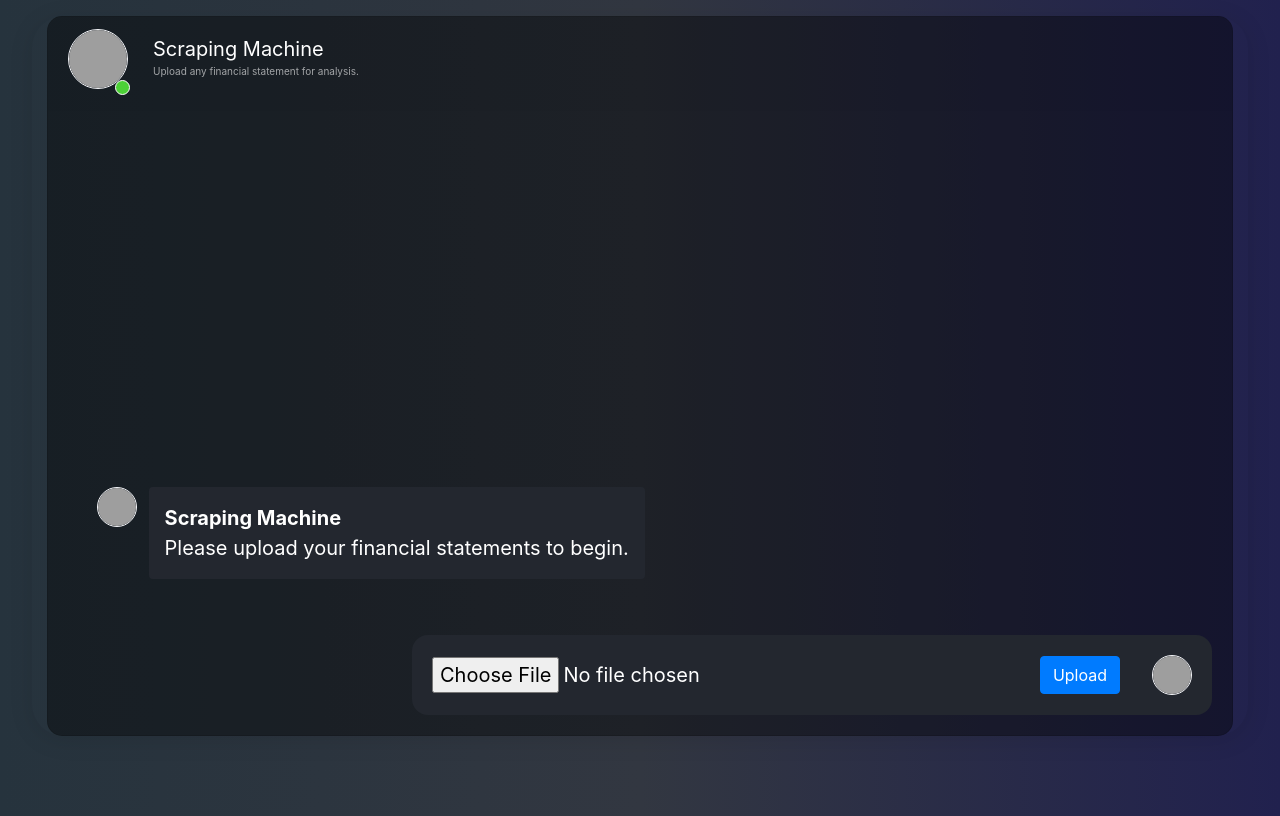
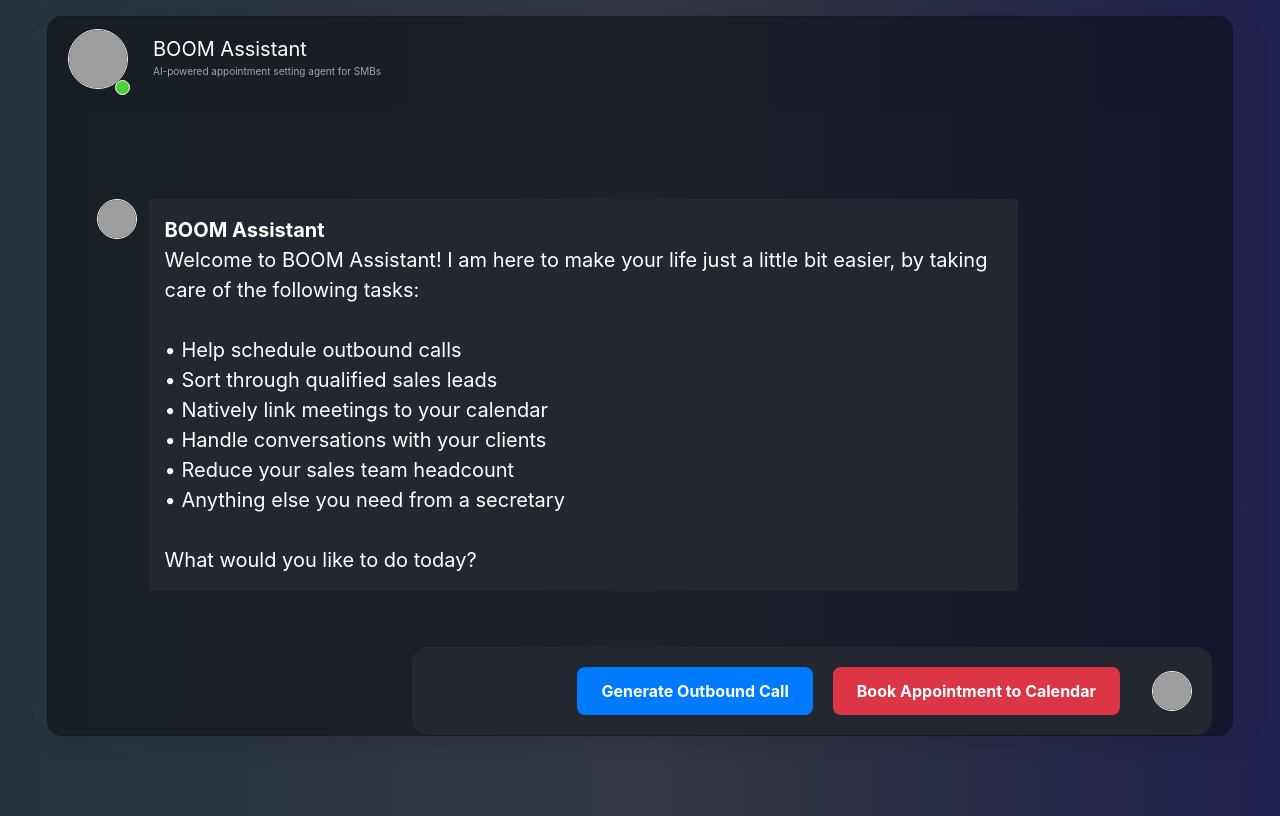
Before and after one commit to sfroning88/Boom-0006, a Flask app: page / in a window 1280 px wide. Run offline with Flask 3, Linux system fonts and the light colour scheme; some libraries are stand-ins or nearby versions; grey boxes are pictures that could not be loaded.

Commit message:
Update chat.html
Overhauled chat template for BOOM Assistant

```diff
--- a/templates/chat.html
+++ b/templates/chat.html
@@ -9,7 +9,7 @@
 <!DOCTYPE html>
 <html>
   <head>
-    <title>Scraping Machine</title>
+    <title>BOOM Assistant</title>
     <link
       rel="stylesheet"
       href="https://stackpath.bootstrapcdn.com/bootstrap/4.1.3/css/bootstrap.min.css"
@@ -48,33 +48,38 @@
                       <span class="online_icon"></span>
                     </div>
                     <div class="user_info">
-                      <span>Scraping Machine</span>
-                      <p>Upload any financial statement for analysis.</p>
+                      <span>BOOM Assistant</span>
+                      <p>AI-powered appointment setting agent for SMBs</p>
                     </div>
                   </div>
                 </div>
                 <div class="card-body msg_card_body d-flex flex-column align-items-center justify-content-end" style="height: 100%; overflow-y: auto; padding-bottom: 0;">
-                  <div id="chat-messages" style="width: 95%; max-width: 95%; margin-bottom: 2em;">
+                  <div id="chat-messages" style="width: 95%; max-width: 95%; margin-bottom: 2em; min-height: 100%; display: flex; flex-direction: column; justify-content: flex-end;">
                     <!-- Initial bot message -->
                     <div class="d-flex mb-3">
                       <div class="img_cont_msg" style="margin-right: 12px;">
                         <img src="https://media.licdn.com/dms/image/v2/D560BAQHK10HmqRh1rQ/company-logo_200_200/company-logo_200_200/0/1701815665068/wealthboom_logo?e=1755129600&v=beta&t=0RhPS_izHlCe2NRvKtO7mgT7LXo6T87muFlK-HR_noE" class="rounded-circle user_img_msg" style="width: 40px; height: 40px; object-fit: cover;">
                       </div>
                       <div class="p-3 rounded" style="background: #23272f; color: #fff; border-radius: 16px 16px 16px 4px; max-width: 80%;">
-                        <b>Scraping Machine</b><br>
-                        Please upload your financial statements to begin.
+                        <b>BOOM Assistant</b><br>
+                        Welcome to BOOM Assistant! I am here to make your life just a little bit easier, by taking care of the following tasks:<br><br>
+                        • Help schedule outbound calls<br>
+                        • Sort through qualified sales leads<br>
+                        • Natively link meetings to your calendar<br>
+                        • Handle conversations with your clients<br>
+                        • Reduce your sales team headcount<br>
+                        • Anything else you need from a secretary<br><br>
+                        What would you like to do today?
                       </div>
                     </div>
                   </div>
-                  <form id="uploadForm" enctype="multipart/form-data" method="POST" action="/chat_upload" style="width: 100%; max-width: 800px; display: flex; align-items: center; gap: 1em; background: #23272f; border-radius: 16px; padding: 1em; justify-content: flex-end; margin-left: auto;">
-                    <div class="form-group mb-0" style="flex: 1;">
-                      <input type="file" id="file" name="file" accept=".csv,.xls,.xlsx" class="form-control-file" required style="color: #fff;">
-                    </div>
-                    <button type="submit" class="btn btn-primary" style="margin: 0;">Upload</button>
+                  <div id="action-buttons" style="width: 100%; max-width: 800px; display: flex; align-items: center; gap: 1em; background: #23272f; border-radius: 16px; padding: 1em; justify-content: flex-end; margin-left: auto;">
+                    <button id="generate-call" class="btn btn-primary" style="margin: 0; background: #007bff; border: none; padding: 12px 24px; border-radius: 8px; color: white; font-weight: bold;">Generate Outbound Call</button>
+                    <button id="book-appointment" class="btn btn-danger" style="margin: 0; background: #dc3545; border: none; padding: 12px 24px; border-radius: 8px; color: white; font-weight: bold;">Book Appointment to Calendar</button>
                     <div class="img_cont_msg" style="margin-left: 12px;">
                       <img src="https://i.ibb.co/d5b84Xw/Untitled-design.png" class="rounded-circle user_img_msg" style="width: 40px; height: 40px; object-fit: cover;">
                     </div>
-                  </form>
+                  </div>
                 </div>
               </div>
             </div>
@@ -83,31 +88,23 @@
     </div>
 
     <script>
-      // Make file input label and text white
+      function scrollToBottom() {
+        setTimeout(function() {
+          var chatContainer = $('#chat-messages').parent();
+          chatContainer.scrollTop(chatContainer[0].scrollHeight);
+        }, 100);
+      }
+
       $(document).ready(function () {
-        // Style file input text color
-        $('#file').on('change', function() {
-          // For custom file input, show file name in white
-          if (this.files && this.files[0]) {
-            $(this).css('color', '#fff');
-          }
-        });
-
-        $('#uploadForm').on('submit', function (event) {
-          event.preventDefault();
-          var formData = new FormData(this);
-          var fileInput = $('#file')[0];
-          var fileName = fileInput.files.length ? fileInput.files[0].name : '';
-          if (!fileName) return;
-
-          // Show user message bubble with file name and user avatar
+        // Scroll to bottom on page load
+        scrollToBottom();
+        $('#generate-call').on('click', function() {
+          // Show user message bubble
           $('#chat-messages').append(
             '<div class="d-flex mb-3 justify-content-end">' +
-              '<div class="p-3 rounded" style="background: #007bff; color: #fff; border-radius: 16px 16px 4px 16px; max-width: 80%; display: flex; flex-direction: column; align-items: flex-end;">' +
-                '<span style="font-weight: bold; margin-bottom: 2px;">You</span>' +
-                '<span style="display: flex; align-items: center;">' +
-                  '<i class="fas fa-paperclip" style="margin-right: 6px;"></i>Attached: ' + fileName +
-                '</span>' +
+              '<div class="p-3 rounded" style="background: #007bff; color: #fff; border-radius: 16px 16px 4px 16px; max-width: 80%;">' +
+                '<span style="font-weight: bold;">You</span><br>' +
+                'Generate Outbound Call' +
               '</div>' +
               '<div class="img_cont_msg" style="margin-left: 12px;">' +
                 '<img src="https://i.ibb.co/d5b84Xw/Untitled-design.png" class="rounded-circle user_img_msg" style="width: 40px; height: 40px; object-fit: cover;">' +
@@ -115,45 +112,86 @@
             '</div>'
           );
 
-          // Show bot "Uploading..." bubble with avatar
+          // Show bot response
           var botBubble = $('<div class="d-flex mb-3">' +
             '<div class="img_cont_msg" style="margin-right: 12px;">' +
               '<img src="https://media.licdn.com/dms/image/v2/D560BAQHK10HmqRh1rQ/company-logo_200_200/company-logo_200_200/0/1701815665068/wealthboom_logo?e=1755129600&v=beta&t=0RhPS_izHlCe2NRvKtO7mgT7LXo6T87muFlK-HR_noE" class="rounded-circle user_img_msg" style="width: 40px; height: 40px; object-fit: cover;">' +
             '</div>' +
             '<div class="p-3 rounded" style="background: #23272f; color: #fff; border-radius: 16px 16px 16px 4px; max-width: 80%;">' +
-              '<b>Scraping Machine</b><br><span id="uploading-status">Uploading...</span>' +
+              '<b>BOOM Assistant</b><br><span id="call-status">Initiating outbound call...</span>' +
             '</div>' +
           '</div>');
           $('#chat-messages').append(botBubble);
-          var uploadingStatus = botBubble.find('#uploading-status');
 
           // Scroll to bottom
-          $('#chat-messages').parent().scrollTop($('#chat-messages').height());
+          scrollToBottom();
 
+          // Simulate API call to Vapi.ai
           $.ajax({
-            url: '/chat_upload',
+            url: '/generate_call',
             type: 'POST',
-            data: formData,
-            processData: false,
-            contentType: false,
             success: function (data) {
               if (data.success) {
-                uploadingStatus.html('<span style="color: limegreen;">File uploaded successfully! ' + fileName + '</span>');
-                $('#file').val('');
+                $('#call-status').html('<span style="color: limegreen;">Call initiated successfully! Connecting to lead...</span>');
               } else {
-                uploadingStatus.html('<span style="color: red;">Upload failed.</span>');
+                $('#call-status').html('<span style="color: red;">Failed to initiate call. Please try again.</span>');
               }
             },
             error: function () {
-              uploadingStatus.html('<span style="color: red;">There was an error processing your request.</span>');
+              $('#call-status').html('<span style="color: red;">There was an error processing your request.</span>');
+            }
+          });
+        });
+
+        $('#book-appointment').on('click', function() {
+          // Show user message bubble
+          $('#chat-messages').append(
+            '<div class="d-flex mb-3 justify-content-end">' +
+              '<div class="p-3 rounded" style="background: #dc3545; color: #fff; border-radius: 16px 16px 4px 16px; max-width: 80%;">' +
+                '<span style="font-weight: bold;">You</span><br>' +
+                'Book Appointment to Calendar' +
+              '</div>' +
+              '<div class="img_cont_msg" style="margin-left: 12px;">' +
+                '<img src="https://i.ibb.co/d5b84Xw/Untitled-design.png" class="rounded-circle user_img_msg" style="width: 40px; height: 40px; object-fit: cover;">' +
+              '</div>' +
+            '</div>'
+          );
+
+          // Show bot response
+          var botBubble = $('<div class="d-flex mb-3">' +
+            '<div class="img_cont_msg" style="margin-right: 12px;">' +
+              '<img src="https://media.licdn.com/dms/image/v2/D560BAQHK10HmqRh1rQ/company-logo_200_200/company-logo_200_200/0/1701815665068/wealthboom_logo?e=1755129600&v=beta&t=0RhPS_izHlCe2NRvKtO7mgT7LXo6T87muFlK-HR_noE" class="rounded-circle user_img_msg" style="width: 40px; height: 40px; object-fit: cover;">' +
+            '</div>' +
+            '<div class="p-3 rounded" style="background: #23272f; color: #fff; border-radius: 16px 16px 16px 4px; max-width: 80%;">' +
+              '<b>BOOM Assistant</b><br><span id="appointment-status">Opening calendar booking...</span>' +
+            '</div>' +
+          '</div>');
+          $('#chat-messages').append(botBubble);
+
+          // Scroll to bottom
+          scrollToBottom();
+
+          // Simulate API call to Calendly
+          $.ajax({
+            url: '/book_appointment',
+            type: 'POST',
+            success: function (data) {
+              if (data.success) {
+                $('#appointment-status').html('<span style="color: limegreen;">Calendar opened successfully! Please select your preferred time.</span>');
+              } else {
+                $('#appointment-status').html('<span style="color: red;">Failed to open calendar. Please try again.</span>');
+              }
+            },
+            error: function () {
+              $('#appointment-status').html('<span style="color: red;">There was an error processing your request.</span>');
             }
           });
         });
       });
     </script>
     <style>
-      /* Right-align the upload form to match user chat messages */
-      #uploadForm {
+      /* Right-align the action buttons to match user chat messages */
+      #action-buttons {
         justify-content: flex-end !important;
         margin-left: auto !important;
       }
```
